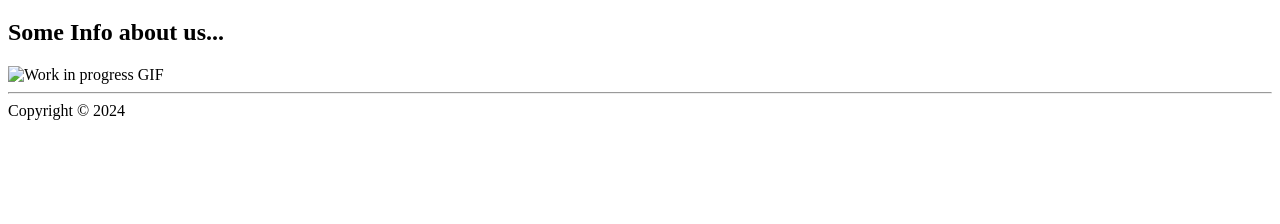
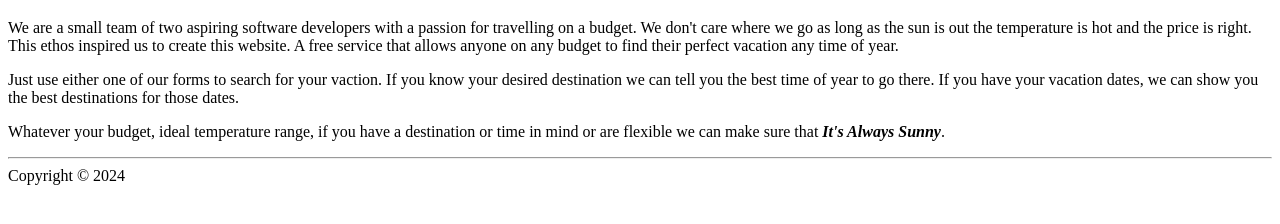
Before and after one commit to ItsAlwaysSunnyIn/DIGT1302ProjectSummer2024, a plain HTML site: page about.html in a window 1280 px wide. Shown: the part 150-374 px from the top of the page. Drawn offline with Linux system fonts and the light colour scheme.

Commit message:
added content on about page

```diff
--- a/about.html
+++ b/about.html
@@ -20,8 +20,9 @@
 </nav>
   <main>
     <h1>About Us</h1>
-    <h2>Some Info about us...</h2>
-    <img src="images/wip.gif" alt="Work in progress GIF">
+    <p>We are a small team of two aspiring software developers with a passion for travelling on a budget. We don't care where we go as long as the sun is out the temperature is hot and the price is right. This ethos inspired us to create this website. A free service that allows anyone on any budget to find their perfect vacation any time of year.</p>
+    <p>Just use either one of our forms to search for your vaction. If you know your desired destination we can tell you the best time of year to go there. If you have your vacation dates, we can show you the best destinations for those dates.</p>
+    <p>Whatever your budget, ideal temperature range, if you have a destination or time in mind or are flexible we can make sure that <em><strong>It's Always Sunny</strong></em>.</p>
   </main>
   <footer>
     <hr>
```
